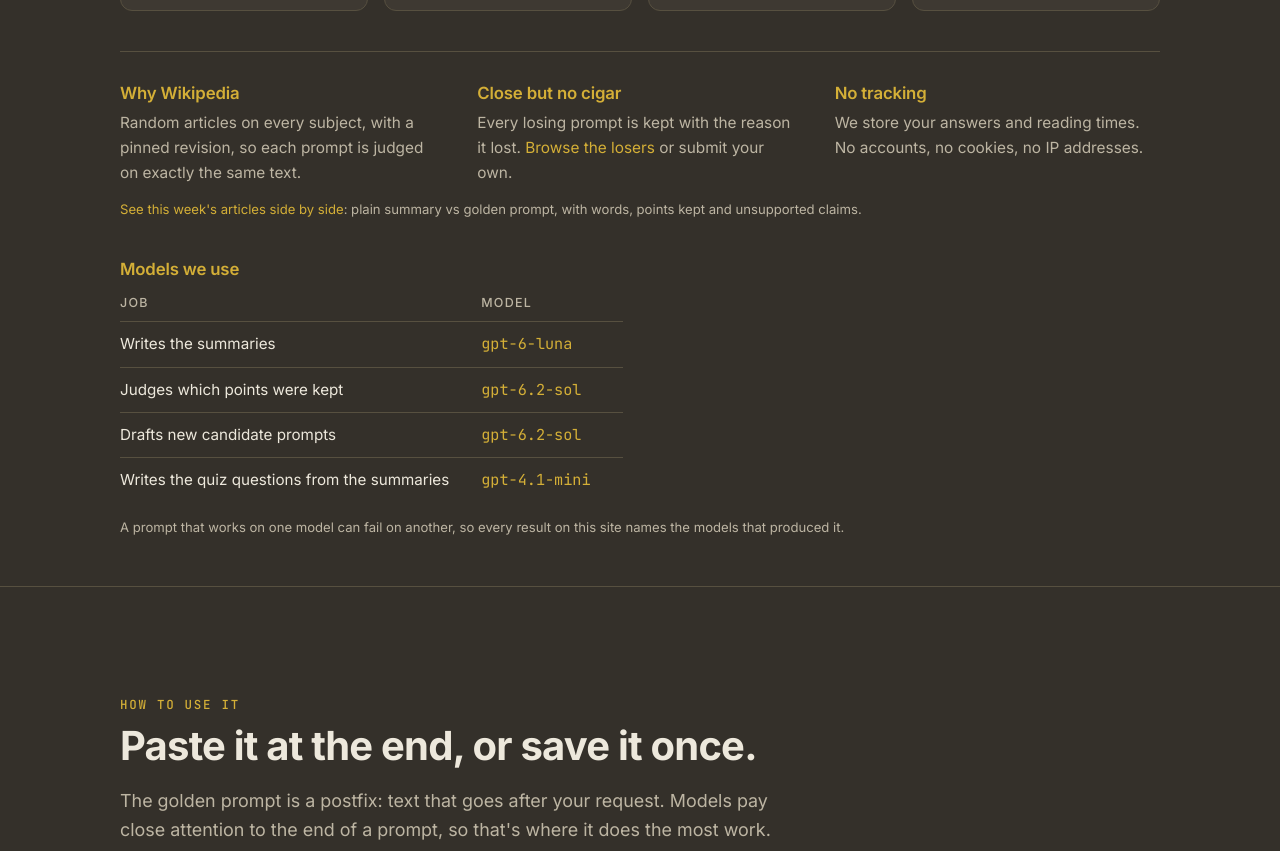
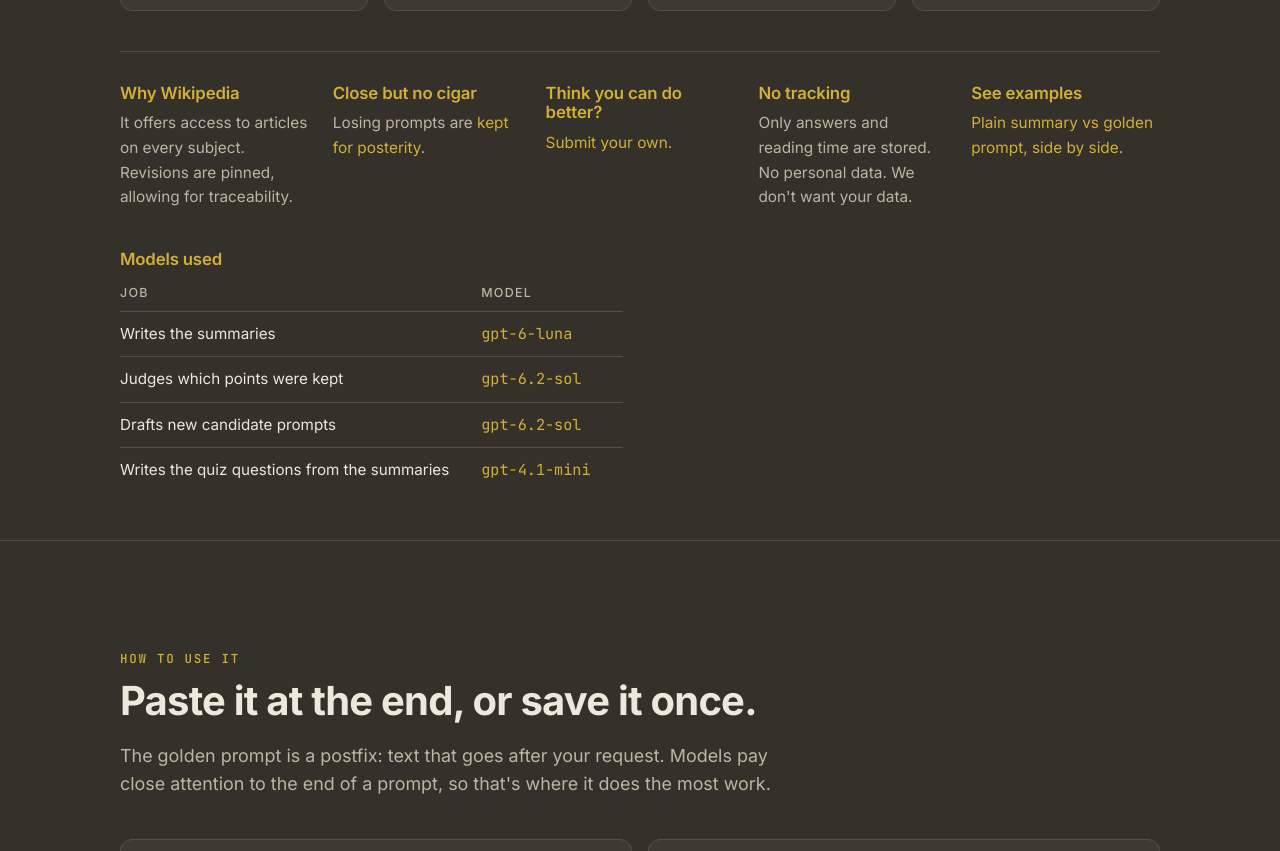
Before and after one commit to mvpete/slopfree-ca, a website: page index.html in a window 1280 px wide. Shown: the part 1499-2350 px from the top of the page. Drawn offline with Linux system fonts and the light colour scheme; no server answers.

Commit message:
About: five fact cards (Wikipedia, losers, submit, no tracking, examples); Models used, no subtext
Co-Authored-By: Claude Opus 5.5 <noreply@anthropic.com>
Claude-Session: https://claude.ai/code/session_01F1SZer9xJniJy3X9mAaTHb

```diff
--- a/css/styles.css
+++ b/css/styles.css
@@ -528,3 +528,7 @@ html.quiz-active { scroll-snap-type: none; }
 .steps.four { grid-template-columns: repeat(4, minmax(0, 1fr)); }
 @media (max-width: 1000px) { .steps.four { grid-template-columns: repeat(2, minmax(0, 1fr)); } }
 @media (max-width: 760px) { .steps.four { grid-template-columns: 1fr; } }
+
+.facts.five { grid-template-columns: repeat(5, minmax(0, 1fr)); gap: 24px; }
+@media (max-width: 1000px) { .facts.five { grid-template-columns: repeat(3, minmax(0, 1fr)); } }
+@media (max-width: 760px) { .facts.five { grid-template-columns: 1fr; } }
--- a/index.html
+++ b/index.html
@@ -85,24 +85,30 @@
           </li>
         </ol>
 
-        <div class="facts">
+        <div class="facts five">
           <div>
             <h3>Why Wikipedia</h3>
-            <p>Random articles on every subject, with a pinned revision, so each prompt is judged on exactly the same text.</p>
+            <p>It offers access to articles on every subject. Revisions are pinned, allowing for traceability.</p>
           </div>
           <div>
             <h3>Close but no cigar</h3>
-            <p>Every losing prompt is kept with the reason it lost. <a href="https://github.com/mvpete/slopfree-ca/tree/main/prompts/openai/losers">Browse the losers</a> or submit your own.</p>
+            <p>Losing prompts are <a href="https://github.com/mvpete/slopfree-ca/tree/main/prompts/openai/losers">kept for posterity</a>.</p>
+          </div>
+          <div>
+            <h3>Think you can do better?</h3>
+            <p><a href="https://github.com/mvpete/slopfree-ca/blob/main/prompts/queue/README.md">Submit your own</a>.</p>
           </div>
           <div>
             <h3>No tracking</h3>
-            <p>We store your answers and reading times. No accounts, no cookies, no IP addresses.</p>
+            <p>Only answers and reading time are stored. No personal data. We don't want your data.</p>
+          </div>
+          <div>
+            <h3>See examples</h3>
+            <p><a href="examples.html">Plain summary vs golden prompt, side by side</a>.</p>
           </div>
         </div>
 
-        <p class="small"><a href="examples.html">See this week's articles side by side</a>: plain summary vs golden prompt, with words, points kept and unsupported claims.</p>
-
-        <h3 class="sub">Models we use</h3>
+        <h3 class="sub">Models used</h3>
         <!-- models:start -->
         <table class="models-table">
           <thead><tr><th>Job</th><th>Model</th></tr></thead>
@@ -114,7 +120,6 @@
           </tbody>
         </table>
         <!-- models:end -->
-        <p class="small">A prompt that works on one model can fail on another, so every result on this site names the models that produced it.</p>
       </div>
     </section>
 
```
